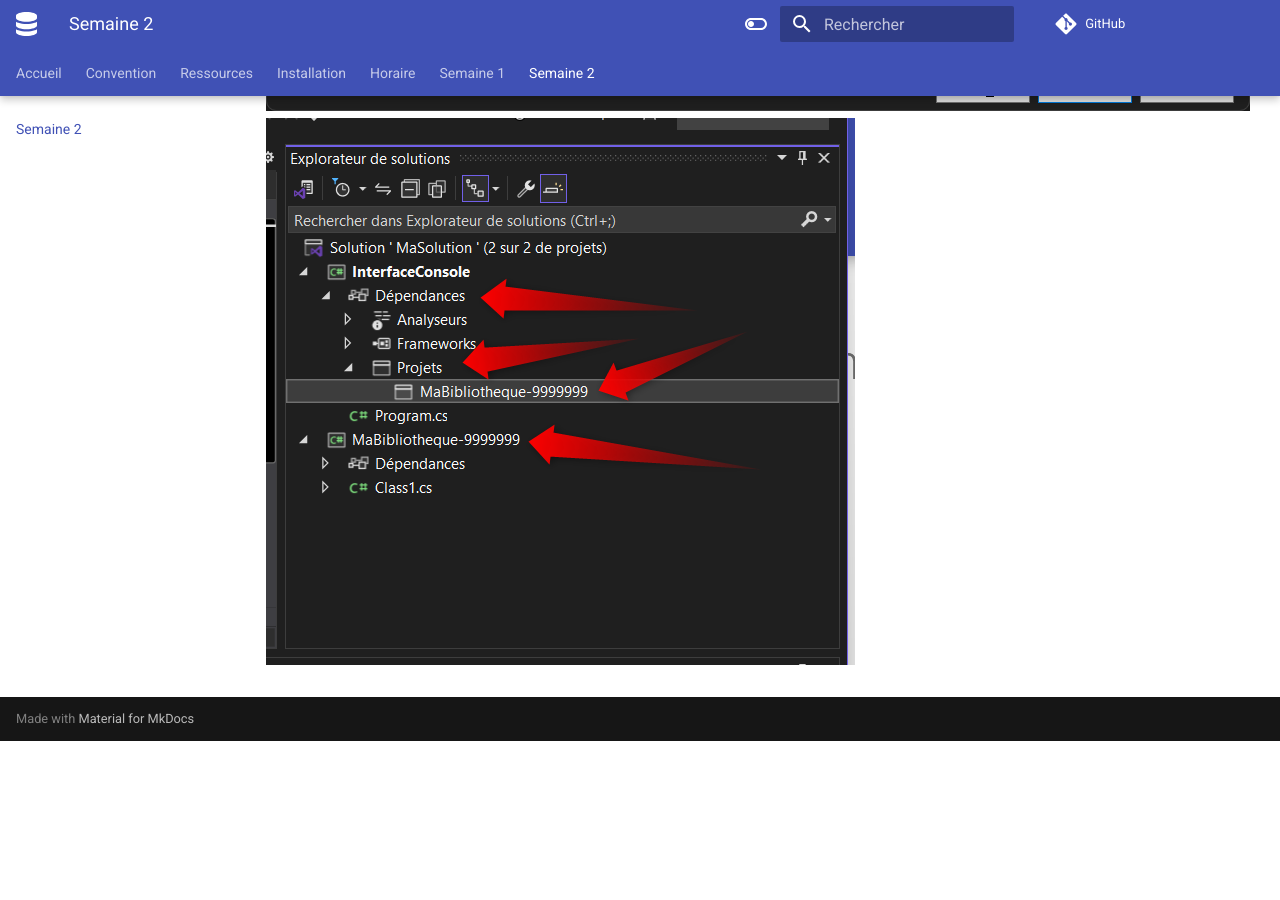
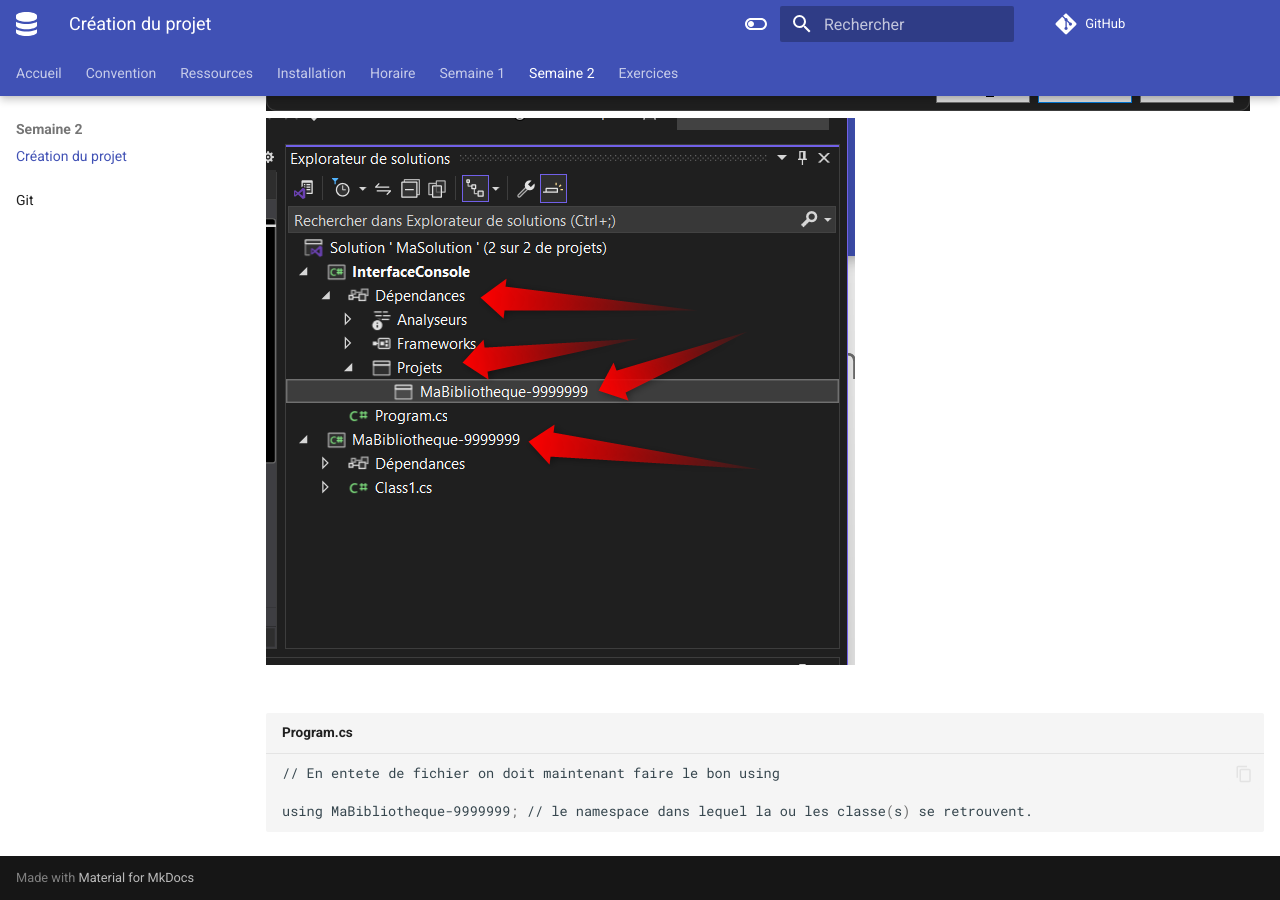
Before and after one commit to TousignantSimon-P2/TousignantSimon-P2.github.io, an MkDocs documentation site: the page built from docs/notes_de_cours/Semaine_2.md, in a window 1280 px wide and 900 px high, scrolled down 7758 px. Built offline with MkDocs 1.6.1 and Material for MkDocs 9.7.7, drawn with Linux system fonts in a browser that asks for light colours; comment, search, counter and statistics services are not loaded; before the commit the page ends 8499 px from its top, so only the background shows below that.

Commit message:
Update de la semaine 2 avec git et les exercices.

````diff
--- a/docs/notes_de_cours/Semaine_2.md
+++ b/docs/notes_de_cours/Semaine_2.md
@@ -36,3 +36,10 @@
 ![](images/vs_projet_etape10.png)
 ![](images/vs_projet_etape11.png)
 ![](images/vs_projet_etape12.png)
+
+##
+``` sh title="Program.cs"
+// En entete de fichier on doit maintenant faire le bon using
+
+using MaBibliotheque-9999999; // le namespace dans lequel la ou les classe(s) se retrouvent.
+```
--- a/mkdocs.yml
+++ b/mkdocs.yml
@@ -11,7 +11,12 @@
    - 'Installation' : notes_de_cours/Section_0.0.md
    - 'Horaire': horaire.md
    - 'Semaine 1': notes_de_cours/Semaine_1.md
-   - 'Semaine 2': notes_de_cours/Semaine_2.md
+   - 'Semaine 2':
+      - Création du projet : notes_de_cours/Semaine_2.md
+      - Git : notes_de_cours/git.md
+   - 'Exercices':
+      - Exercice 2 : exercices/exercices_semaine_2.md
+
   # - 'Dépannage':
   #     - 'Comment traduire du français en SQL': notes_de_cours/traduire.md
   #     - 'Déboguage': notes_de_cours/deboguage.md
````
Also changed, not shown: docs/notes_de_cours/git.md (added, +41 -0 lines).
